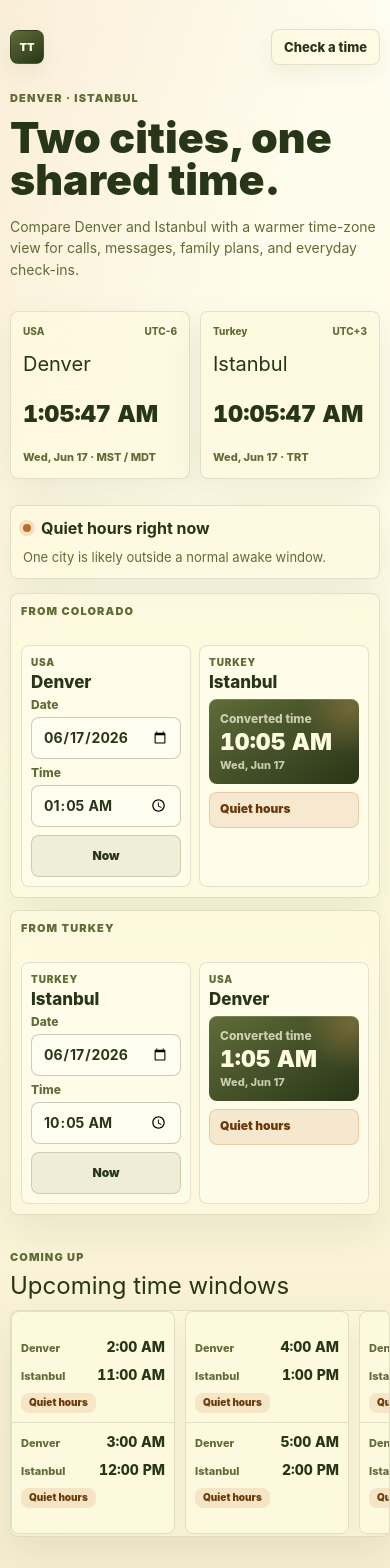
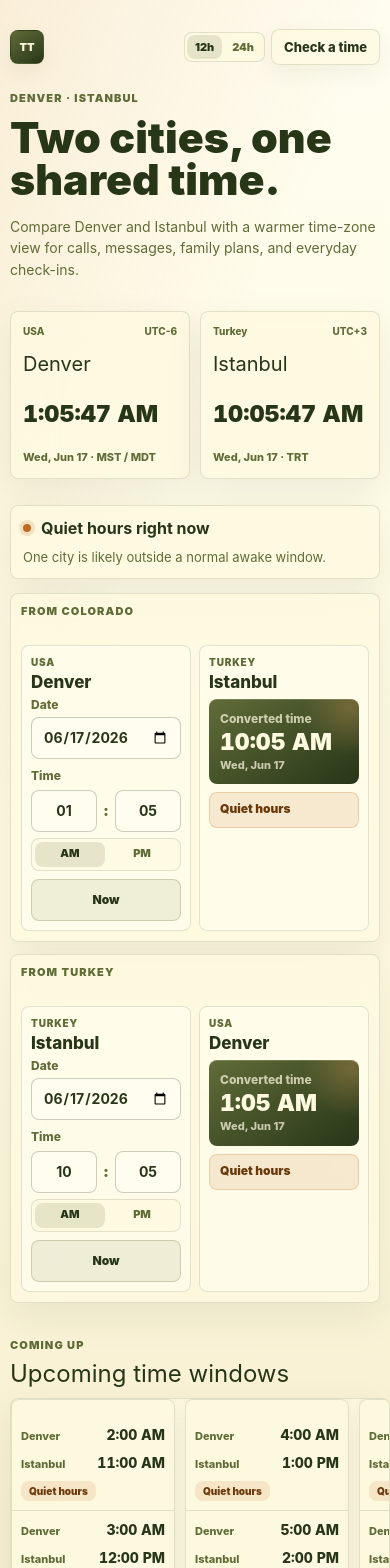
Before and after one commit to nkdag/time-converter-app, a React (Vite) app: page / in a window 390 px wide. Shown: the top 1568 px of the page. Built offline with nearby package versions, Linux system fonts and the light colour scheme.

Commit message:
Add time format toggle and compact mobile time controls

```diff
--- a/src/App.css
+++ b/src/App.css
@@ -17,6 +17,7 @@
   display: flex;
   align-items: center;
   justify-content: space-between;
+  gap: 12px;
   min-height: 38px;
 }
 
@@ -42,6 +43,40 @@
   font-weight: 900;
   letter-spacing: 0;
   box-shadow: var(--shadow-soft);
+}
+
+.nav-actions {
+  display: inline-flex;
+  align-items: center;
+  gap: 8px;
+  min-width: 0;
+}
+
+.format-toggle,
+.period-toggle {
+  display: inline-flex;
+  align-items: center;
+  gap: 2px;
+  border: 1px solid var(--line);
+  border-radius: 8px;
+  background: rgba(254, 250, 224, 0.72);
+  padding: 3px;
+}
+
+.format-option,
+.period-option {
+  min-height: 26px;
+  border-color: transparent;
+  background: transparent;
+  color: var(--app-muted);
+  font-size: 11px;
+  font-weight: 900;
+}
+
+.format-option[aria-pressed='true'],
+.period-option[aria-pressed='true'] {
+  background: rgba(96, 108, 56, 0.15);
+  color: var(--ink);
 }
 
 .nav-bar a {
@@ -297,12 +332,13 @@
 
 .date-time-control {
   display: grid;
-  grid-template-columns: minmax(0, 1fr) 112px auto;
+  grid-template-columns: minmax(0, 1fr) minmax(210px, 0.85fr);
   align-items: end;
   gap: 8px;
 }
 
-.date-time-control label {
+.date-time-control label,
+.time-field {
   display: grid;
   gap: 6px;
   color: var(--app-muted);
@@ -310,7 +346,8 @@
   font-weight: 850;
 }
 
-.date-time-control input {
+.date-time-control input,
+.custom-time-control input {
   width: 100%;
   min-height: 42px;
   box-sizing: border-box;
@@ -327,14 +364,34 @@
     background 160ms ease;
 }
 
-.date-time-control input:focus {
+.date-time-control input:focus,
+.custom-time-control input:focus {
   border-color: rgba(96, 108, 56, 0.72);
   outline: 0;
   box-shadow: 0 0 0 3px rgba(96, 108, 56, 0.12);
   background: #fffdf0;
 }
 
-.date-time-control button {
+.custom-time-control {
+  display: grid;
+  grid-template-columns: minmax(42px, 1fr) auto minmax(42px, 1fr) auto;
+  align-items: center;
+  gap: 6px;
+}
+
+.custom-time-control input {
+  padding: 0 8px;
+  text-align: center;
+}
+
+.time-separator {
+  color: var(--app-muted);
+  font-size: 16px;
+  font-weight: 900;
+}
+
+.date-now-button {
+  grid-column: 1 / -1;
   min-height: 42px;
   border: 1px solid rgba(96, 108, 56, 0.24);
   border-radius: 8px;
@@ -350,13 +407,13 @@
     transform 160ms ease;
 }
 
-.date-time-control button:hover {
+.date-now-button:hover {
   border-color: rgba(96, 108, 56, 0.42);
   background: rgba(96, 108, 56, 0.16);
   transform: translateY(-1px);
 }
 
-.date-time-control button:focus-visible {
+.date-now-button:focus-visible {
   outline: 0;
   box-shadow: 0 0 0 3px rgba(96, 108, 56, 0.12);
 }
@@ -586,6 +643,19 @@
     display: none;
   }
 
+  .nav-actions {
+    gap: 6px;
+  }
+
+  .format-toggle {
+    padding: 2px;
+  }
+
+  .format-option {
+    min-height: 24px;
+    padding-inline: 7px;
+  }
+
   .converter-panel,
   .clock-card {
     padding: 12px;
@@ -653,6 +723,21 @@
     grid-column: auto;
   }
 
+  .custom-time-control {
+    grid-template-columns: minmax(0, 1fr) auto minmax(0, 1fr);
+  }
+
+  .period-toggle {
+    display: grid;
+    grid-column: 1 / -1;
+    grid-template-columns: repeat(2, minmax(0, 1fr));
+    width: 100%;
+  }
+
+  .period-option {
+    min-height: 25px;
+  }
+
   .status-pill small {
     display: none;
   }
--- a/src/App.jsx
+++ b/src/App.jsx
@@ -8,6 +8,10 @@ import './App.css'
 
 const DENVER_TZ = 'America/Denver'
 const ISTANBUL_TZ = 'Europe/Istanbul'
+const TIME_FORMATS = {
+  TWELVE: '12h',
+  TWENTY_FOUR: '24h',
+}
 
 const cities = {
   denver: {
@@ -65,12 +69,15 @@ function getZonedParts(date, timeZone) {
   }
 }
 
-function formatTime(date, timeZone, includeSeconds = false) {
+function formatTime(date, timeZone, includeSeconds = false, timeFormat = TIME_FORMATS.TWELVE) {
+  const use24Hour = timeFormat === TIME_FORMATS.TWENTY_FOUR
+
   return getFormatter(timeZone, {
-    hour: 'numeric',
+    hour: use24Hour ? '2-digit' : 'numeric',
     minute: '2-digit',
     second: includeSeconds ? '2-digit' : undefined,
-    hour12: true,
+    hour12: !use24Hour,
+    hourCycle: use24Hour ? 'h23' : undefined,
   }).format(date)
 }
 
@@ -149,6 +156,21 @@ function getInputParts(value) {
   return { date, time }
 }
 
+function getTimeControlParts(value, timeFormat) {
+  const { time } = getInputParts(value)
+  const [rawHour = '0', rawMinute = '0'] = time.split(':')
+  const hour24 = Math.min(23, Math.max(0, Number(rawHour) || 0))
+  const minute = Math.min(59, Math.max(0, Number(rawMinute) || 0))
+  const is12Hour = timeFormat === TIME_FORMATS.TWELVE
+  const hour12 = hour24 % 12 || 12
+
+  return {
+    hour: String(is12Hour ? hour12 : hour24).padStart(2, '0'),
+    minute: String(minute).padStart(2, '0'),
+    period: hour24 >= 12 ? 'PM' : 'AM',
+  }
+}
+
 function updateInputPart(value, part, nextValue) {
   const current = getInputParts(value)
   const next = {
@@ -158,6 +180,47 @@ function updateInputPart(value, part, nextValue) {
 
   if (!next.date && !next.time) return ''
   return `${next.date}T${next.time}`
+}
+
+function updateTimePart(value, part, nextValue, timeFormat) {
+  const { date, time } = getInputParts(value)
+  const [rawHour = '0', rawMinute = '0'] = time.split(':')
+  const currentHour = Math.min(23, Math.max(0, Number(rawHour) || 0))
+  const currentMinute = Math.min(59, Math.max(0, Number(rawMinute) || 0))
+  const currentPeriod = currentHour >= 12 ? 'PM' : 'AM'
+  const currentHour12 = currentHour % 12 || 12
+  const nextDigits = String(nextValue).replace(/\D/g, '')
+  let nextHour = currentHour
+  let nextMinute = currentMinute
+
+  if (part === 'hour') {
+    const limit = timeFormat === TIME_FORMATS.TWELVE ? 12 : 23
+    const minimum = timeFormat === TIME_FORMATS.TWELVE ? 1 : 0
+    const fallback = timeFormat === TIME_FORMATS.TWELVE ? currentHour12 : currentHour
+    const parsed = Number(nextDigits || fallback)
+    const clampedHour = Math.min(limit, Math.max(minimum, Number.isNaN(parsed) ? fallback : parsed))
+
+    if (timeFormat === TIME_FORMATS.TWELVE) {
+      const hourBase = clampedHour === 12 ? 0 : clampedHour
+      nextHour = currentPeriod === 'PM' ? hourBase + 12 : hourBase
+    } else {
+      nextHour = clampedHour
+    }
+  }
+
+  if (part === 'minute') {
+    const parsed = Number(nextDigits || currentMinute)
+    nextMinute = Math.min(59, Math.max(0, Number.isNaN(parsed) ? currentMinute : parsed))
+  }
+
+  if (part === 'period') {
+    const nextPeriod = nextValue === 'PM' ? 'PM' : 'AM'
+    const hourBase = currentHour12 === 12 ? 0 : currentHour12
+    nextHour = nextPeriod === 'PM' ? hourBase + 12 : hourBase
+  }
+
+  const pad = (item) => String(item).padStart(2, '0')
+  return `${date}T${pad(nextHour)}:${pad(nextMinute)}`
 }
 
 function getHour(date, timeZone) {
@@ -187,7 +250,7 @@ function addHours(date, hours) {
   return new Date(date.getTime() + hours * 60 * 60 * 1000)
 }
 
-function CityClock({ city, now }) {
+function CityClock({ city, now, timeFormat }) {
   return (
     <Card className="clock-card">
       <div className="clock-topline">
@@ -195,7 +258,7 @@ function CityClock({ city, now }) {
         <span>{formatOffset(now, city.zone)}</span>
       </div>
       <h2>{city.label}</h2>
-      <p className="clock-time">{formatTime(now, city.zone, true)}</p>
+      <p className="clock-time">{formatTime(now, city.zone, true, timeFormat)}</p>
       <p className="clock-date">
         {formatDate(now, city.zone)} · {city.accent}
       </p>
@@ -210,11 +273,13 @@ function ConversionPanel({
   value,
   onChange,
   convertedDate,
+  timeFormat,
 }) {
   const status = convertedDate
     ? getOverlapStatus(convertedDate)
     : { tone: 'late', label: 'Needs time', note: 'Enter a complete date and time.' }
   const inputParts = getInputParts(value)
+  const timeControlParts = getTimeControlParts(value, timeFormat)
 
   return (
     <Card className="converter-panel">
@@ -237,15 +302,47 @@ function ConversionPanel({
                 onInput={(event) => onChange(updateInputPart(value, 'date', event.target.value))}
               />
             </Label>
-            <Label>
+            <div className="time-field">
               <span>Time</span>
-              <Input
-                type="time"
-                value={inputParts.time}
-                onChange={(event) => onChange(updateInputPart(value, 'time', event.target.value))}
-                onInput={(event) => onChange(updateInputPart(value, 'time', event.target.value))}
-              />
-            </Label>
+              <div className="custom-time-control">
+                <Input
+                  aria-label={`${source.label} hour`}
+                  inputMode="numeric"
+                  maxLength={2}
+                  pattern="[0-9]*"
+                  type="text"
+                  value={timeControlParts.hour}
+                  onChange={(event) => onChange(updateTimePart(value, 'hour', event.target.value, timeFormat))}
+                />
+                <span className="time-separator">:</span>
+                <Input
+                  aria-label={`${source.label} minute`}
+                  inputMode="numeric"
+                  maxLength={2}
+                  pattern="[0-9]*"
+                  type="text"
+                  value={timeControlParts.minute}
+                  onChange={(event) => onChange(updateTimePart(value, 'minute', event.target.value, timeFormat))}
+                />
+                {timeFormat === TIME_FORMATS.TWELVE ? (
+                  <div className="period-toggle" aria-label={`${source.label} period`}>
+                    {['AM', 'PM'].map((period) => (
+                      <Button
+                        aria-pressed={timeControlParts.period === period}
+                        className="period-option"
+                        key={period}
+                        size="xs"
+                        type="button"
+                        variant="secondary"
+                        onClick={() => onChange(updateTimePart(value, 'period', period, timeFormat))}
+                      >
+                        {period}
+                      </Button>
+                    ))}
+                  </div>
+                ) : null}
+              </div>
+            </div>
             <Button
               className="date-now-button"
               type="button"
@@ -265,7 +362,7 @@ function ConversionPanel({
             <span>Converted time</span>
             {convertedDate ? (
               <>
-                <strong>{formatTime(convertedDate, target.zone)}</strong>
+                <strong>{formatTime(convertedDate, target.zone, false, timeFormat)}</strong>
                 <small>{formatDate(convertedDate, target.zone)}</small>
               </>
             ) : (
@@ -289,6 +386,7 @@ function App() {
   const [now, setNow] = useState(() => new Date())
   const [denverInput, setDenverInput] = useState(() => toInputValue(new Date(), DENVER_TZ))
   const [istanbulInput, setIstanbulInput] = useState(() => toInputValue(new Date(), ISTANBUL_TZ))
+  const [timeFormat, setTimeFormat] = useState(TIME_FORMATS.TWELVE)
 
   useEffect(() => {
     const timer = window.setInterval(() => setNow(new Date()), 1000)
@@ -325,9 +423,26 @@ function App() {
             <div className="brand-mark">TT</div>
             <span>Time Together</span>
           </div>
-          <Button asChild className="nav-check-button" variant="outline">
-            <a href="#converter">Check a time</a>
-          </Button>
+          <div className="nav-actions">
+            <div className="format-toggle" aria-label="Time format">
+              {Object.values(TIME_FORMATS).map((format) => (
+                <Button
+                  aria-pressed={timeFormat === format}
+                  className="format-option"
+                  key={format}
+                  size="xs"
+                  type="button"
+                  variant="secondary"
+                  onClick={() => setTimeFormat(format)}
+                >
+                  {format}
+                </Button>
+              ))}
+            </div>
+            <Button asChild className="nav-check-button" variant="outline">
+              <a href="#converter">Check a time</a>
+            </Button>
+          </div>
         </nav>
 
         <div className="hero-grid">
@@ -345,8 +460,8 @@ function App() {
           </div>
 
           <div className="live-clocks" aria-label="Live city clocks">
-            <CityClock city={cities.denver} now={now} />
-            <CityClock city={cities.istanbul} now={now} />
+            <CityClock city={cities.denver} now={now} timeFormat={timeFormat} />
+            <CityClock city={cities.istanbul} now={now} timeFormat={timeFormat} />
           </div>
         </div>
       </section>
@@ -367,6 +482,7 @@ function App() {
           value={denverInput}
           onChange={setDenverInput}
           convertedDate={denverConverted}
+          timeFormat={timeFormat}
         />
         <ConversionPanel
           title="From Turkey"
@@ -375,6 +491,7 @@ function App() {
           value={istanbulInput}
           onChange={setIstanbulInput}
           convertedDate={istanbulConverted}
+          timeFormat={timeFormat}
         />
       </section>
 
@@ -394,11 +511,11 @@ function App() {
                   <div className="timeline-match" key={date.toISOString()}>
                     <div>
                       <span>Denver</span>
-                      <strong>{formatTime(date, DENVER_TZ)}</strong>
+                      <strong>{formatTime(date, DENVER_TZ, false, timeFormat)}</strong>
                     </div>
                     <div>
                       <span>Istanbul</span>
-                      <strong>{formatTime(date, ISTANBUL_TZ)}</strong>
+                      <strong>{formatTime(date, ISTANBUL_TZ, false, timeFormat)}</strong>
                     </div>
                     <Badge className={`row-status ${status.tone}`} variant="secondary">
                       {status.label}
```
